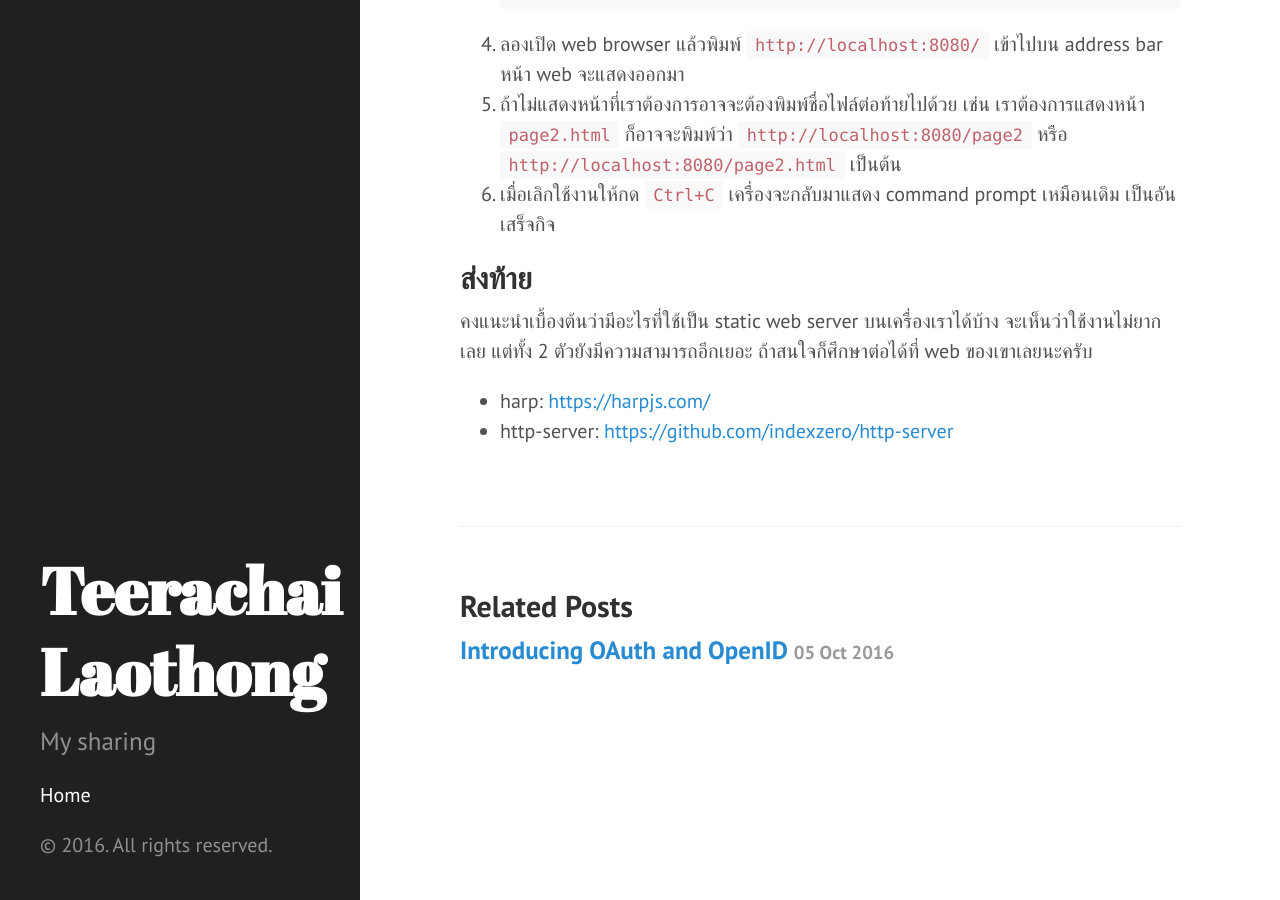
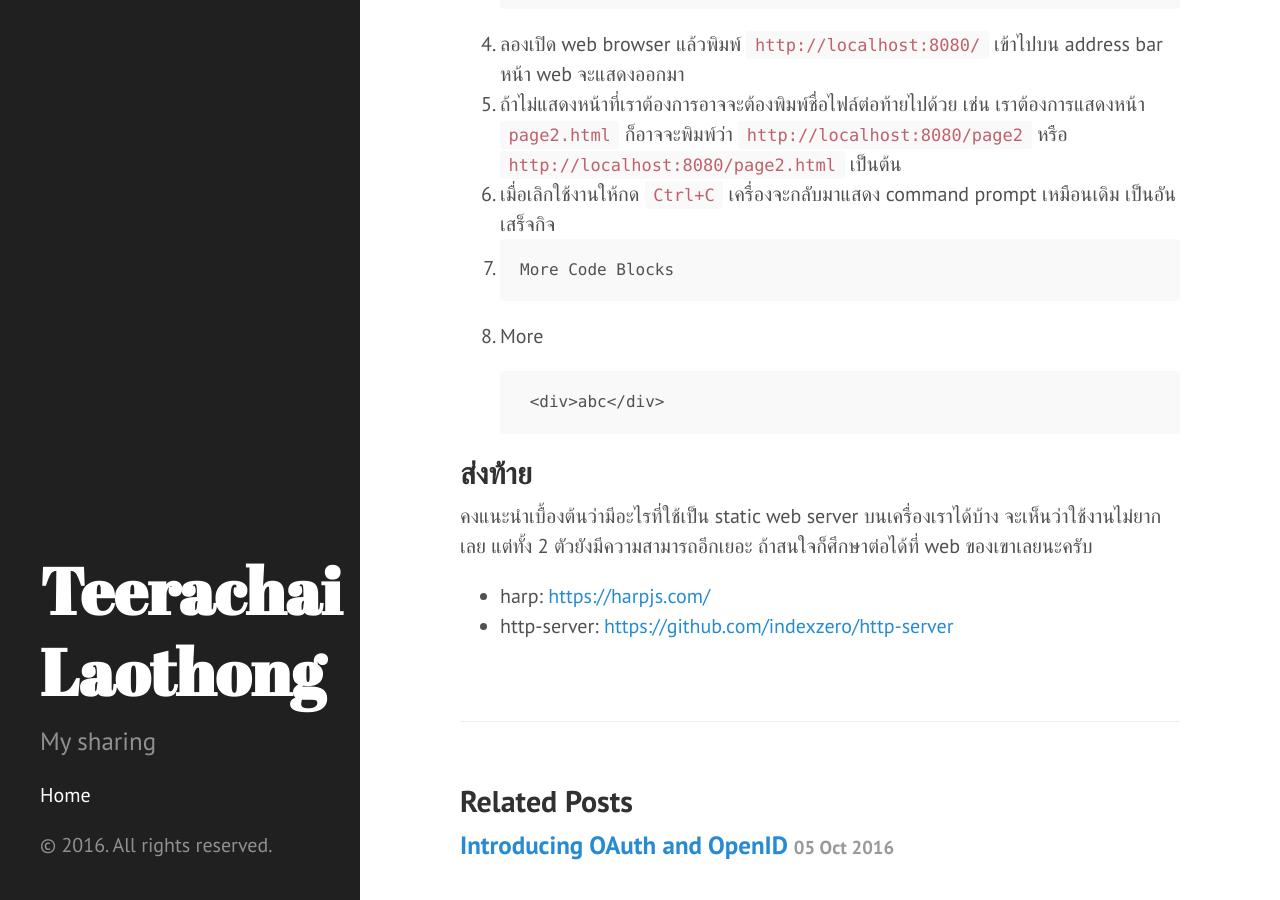
Before and after one commit to tlaothong/tlaothong.github.io, a Jekyll site: the page built from _posts/2016-10-06-local-server.markdown, in a window 1280 px wide and 900 px high, scrolled down 3867 px. Built offline with Jekyll 4.4.1, drawn with Linux system fonts in a browser that asks for light colours; comment, search, counter and statistics services are not loaded.

Commit message:
Try some

```diff
--- a/_posts/2016-10-06-local-server.markdown
+++ b/_posts/2016-10-06-local-server.markdown
@@ -120,6 +120,14 @@ npm --version
 5. ถ้าไม่แสดงหน้าที่เราต้องการอาจจะต้องพิมพ์ชื่อไฟล์ต่อท้ายไปด้วย เช่น เราต้องการแสดงหน้า `page2.html`
     ก็อาจจะพิมพ์ว่า `http://localhost:8080/page2` หรือ `http://localhost:8080/page2.html` เป็นต้น
 6. เมื่อเลิกใช้งานให้กด `Ctrl+C` เครื่องจะกลับมาแสดง command prompt เหมือนเดิม เป็นอันเสร็จกิจ
+7.
+
+        More Code Blocks
+
+8. More
+
+        <div>abc</div>
+{: .language-html}
 
 ## ส่งท้าย
 คงแนะนำเบื้องต้นว่ามีอะไรที่ใช้เป็น static web server บนเครื่องเราได้บ้าง จะเห็นว่าใช้งานไม่ยากเลย
```
